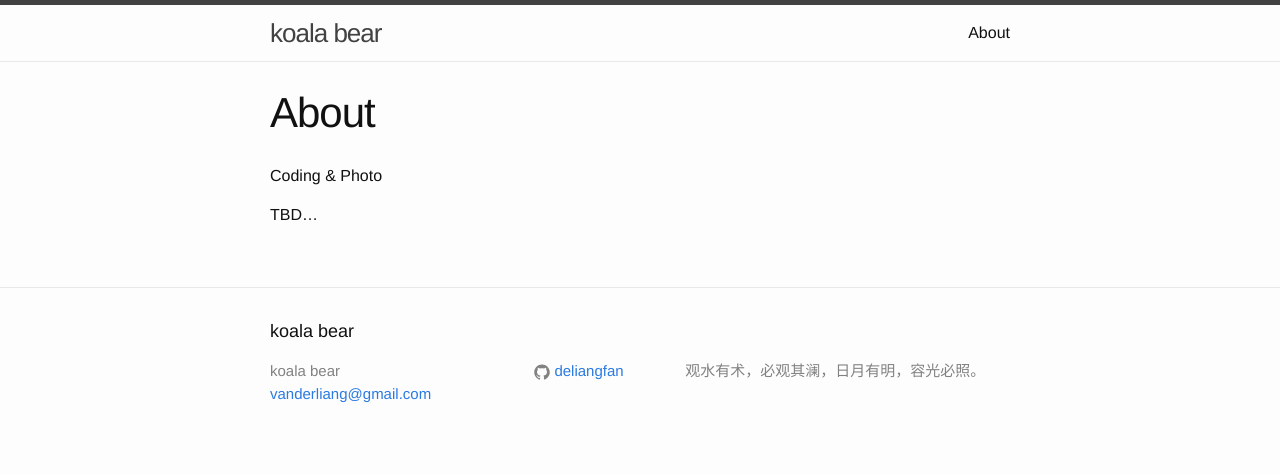
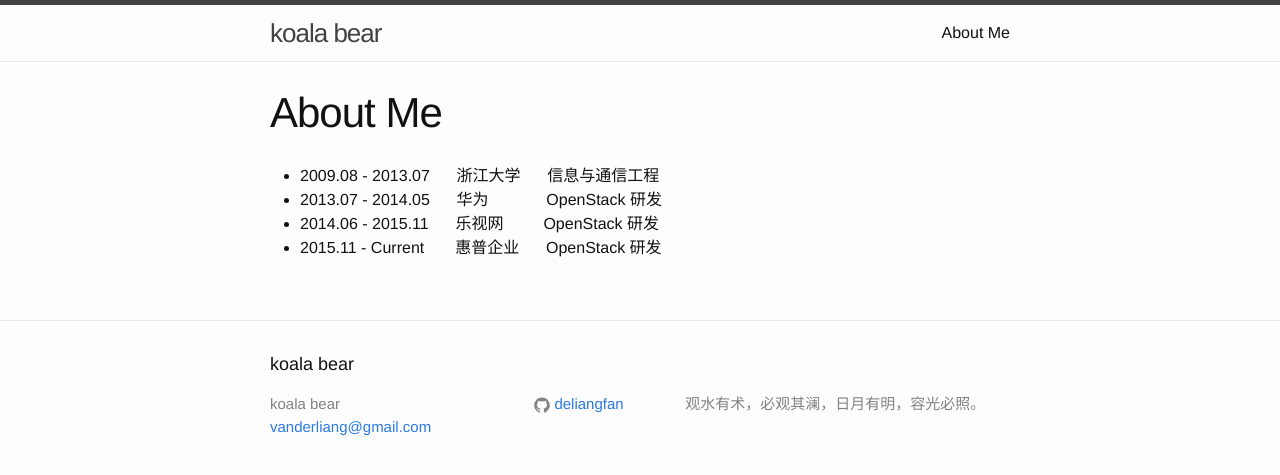
Before and after one commit to DeliangFan/deliangfan.github.io, a Jekyll site: the page built from about.md, in a window 1280 px wide. Shown: the top 475 px of the page. Built offline with Jekyll 4.4.1, drawn with Linux system fonts in a browser that asks for light colours.

Commit message:
Update about me

```diff
--- a/about.md
+++ b/about.md
@@ -1,8 +1,10 @@
 ---
 layout: page
-title: About
+title: About Me
 permalink: /about/
 ---
-Coding & Photo
 
-TBD...
+* 2009.08 - 2013.07 &nbsp;&nbsp;&nbsp;&nbsp; 浙江大学 &nbsp;&nbsp;&nbsp;&nbsp; 信息与通信工程
+* 2013.07 - 2014.05 &nbsp;&nbsp;&nbsp;&nbsp; 华为 &nbsp;&nbsp;&nbsp;&nbsp;&nbsp;&nbsp;&nbsp;&nbsp;&nbsp;&nbsp;&nbsp; OpenStack 研发
+* 2014.06 - 2015.11 &nbsp;&nbsp;&nbsp;&nbsp; 乐视网 &nbsp;&nbsp;&nbsp;&nbsp;&nbsp;&nbsp;&nbsp; OpenStack 研发
+* 2015.11 - Current &nbsp;&nbsp;&nbsp;&nbsp;&nbsp; 惠普企业 &nbsp;&nbsp;&nbsp;&nbsp; OpenStack 研发
```
Also changed, not shown: 4 other files.
